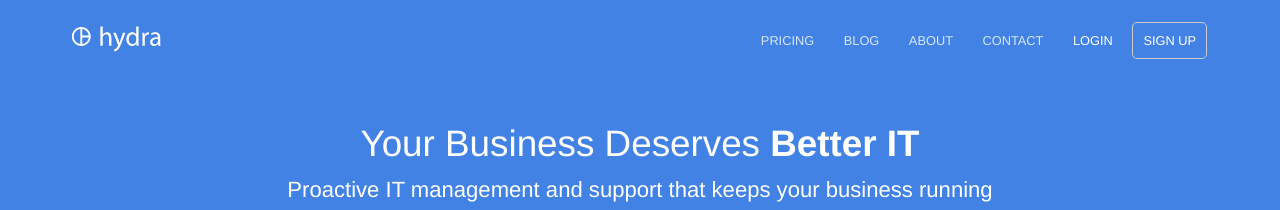
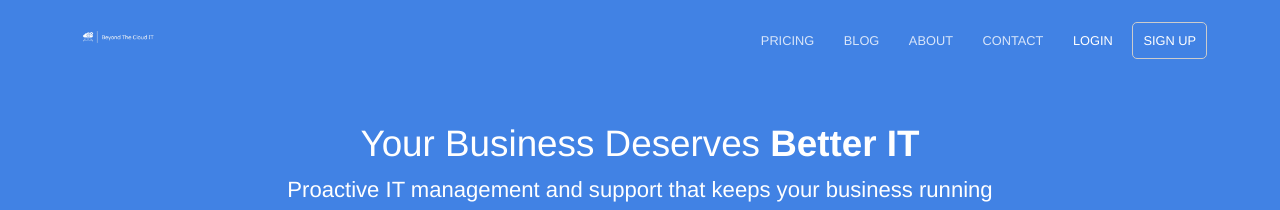
Before and after one commit to TahirKhalil/WebsiteExample, a Jekyll site: the page built from index.html, in a window 1280 px wide. Shown: the top 210 px of the page. Built offline with Jekyll 4.4.1, drawn with Linux system fonts in a browser that asks for light colours.

Commit message:
Update default.html

```diff
--- a/_layouts/default.html
+++ b/_layouts/default.html
@@ -23,7 +23,7 @@
 	<body>
 		<header>
 			<div class="container">
-				<div class="company-name"><a href="{{ site.baseurl }}/"><img src="{{ site.baseurl }}/images/logo.svg" alt="Hydra Logo" width="95" height="33" /></a></div>
+				<div class="company-name"><a href="{{ site.baseurl }}/"><img src="{{ site.baseurl }}/images/logo.png" alt="Beyond The Cloud IT Logo" width="95" height="33" /></a></div>
 				{% include navigation.html %}
 			</div>
 		</header>
```
